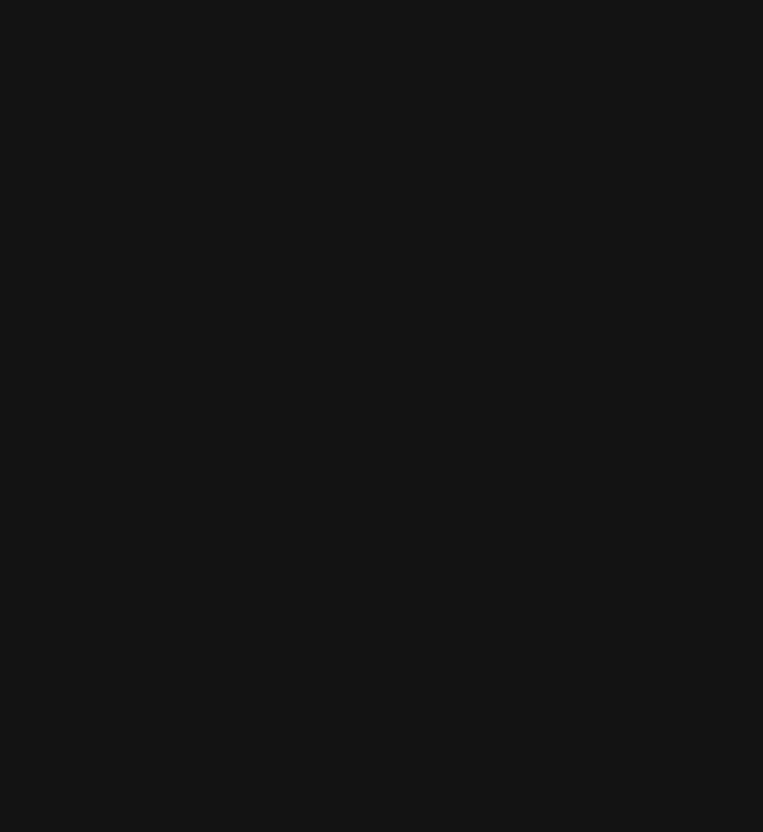
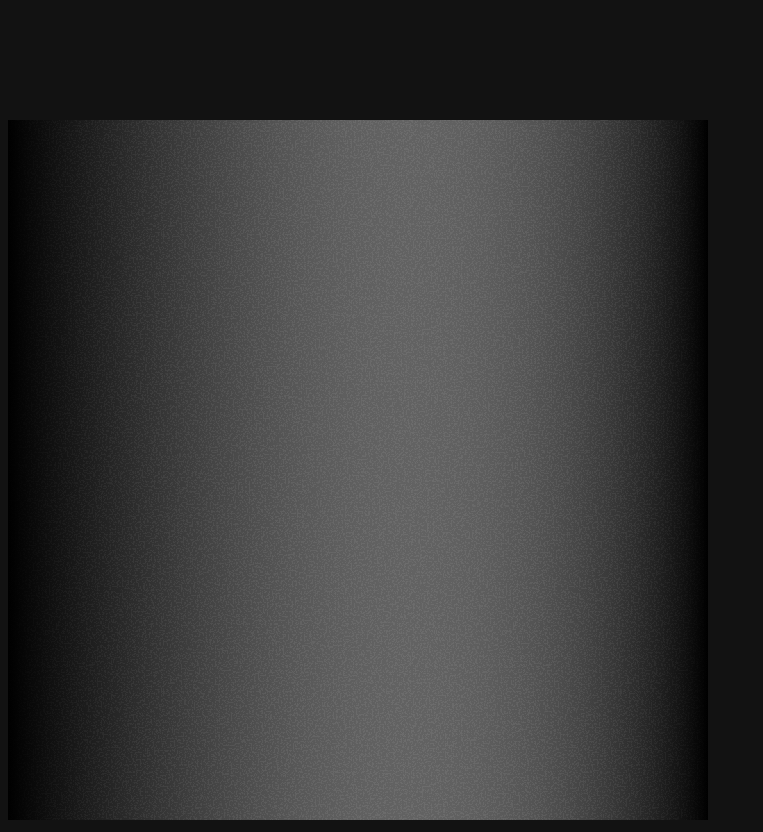
Before and after one commit to BenMoshang/token-design-system, a SvelteKit app: page / in a window 1280 px wide. Shown: the part 560-1392 px from the top of the page, without its empty margins (0-763 px from the left). Before the commit the page ends 800 px from the top, so only its background shows below. Built offline with nearby package versions, Linux system fonts and the light colour scheme; a web font is replaced by a local one.

Commit message:
Add grain overlay image to layout for enhanced visual design

```diff
--- a/src/routes/+layout.svelte
+++ b/src/routes/+layout.svelte
@@ -33,6 +33,7 @@
 <main class="page-container">
 	<slot />
 </main>
+<img src="/images/grain.svg" alt="Grain" class="grain-overlay" loading="eager" decoding="async" />
 
 <!-- <Footer /> -->
 
```
Also changed, not shown: static/Images/grain.svg (added).
